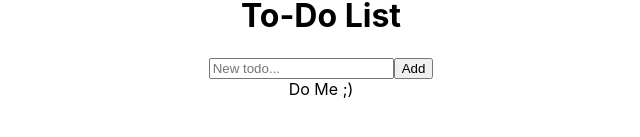
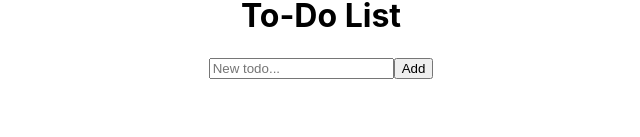
Before and after one commit to cameron-hicks/todo-toy-react, a React (Create React App) app: page / in a window 1280 px wide. Shown: the part 345-482 px from the top of the page, without its empty margins (319-959 px from the left). Built offline with nearby package versions, Linux system fonts and the light colour scheme.

Commit message:
first pass at handling state changes

```diff
--- a/src/components/App.js
+++ b/src/components/App.js
@@ -1,15 +1,30 @@
+import { useState } from 'react';
 import '../App.css';
 import TodoInput from './TodoInput.jsx';
 import TodoList from './TodoList.jsx';
 
 function App() {
+  const [todos, setTodos] = useState([]);
+  const [input, setInput] = useState('');
+  console.log(todos, input);
+
+  const clickHandler = (event) => {
+    event.preventDefault();
+    setTodos([...todos, input]);
+    return;
+  }
+
   return (
     <div className="App">
       <header>
         <h1>To-Do List</h1>
-        <TodoInput />
+        <TodoInput
+          input={input}
+          setInput={setInput}
+          clickHandler={clickHandler}
+        />
       </header>
-      <TodoList />
+      <TodoList todos={todos}/>
     </div>
   );
 }
--- a/src/components/TodoInput.jsx
+++ b/src/components/TodoInput.jsx
@@ -1,8 +1,16 @@
-const TodoInput = () => {
+const TodoInput = ({ input, setInput, clickHandler }) => {
   return ( <div>
     <form>
-      <input id="todo-input" type="text" placeholder="New todo..."></input>
-      <button>Add</button>
+      <input id="todo-input"
+        type="text"
+        placeholder="New todo..."
+        value={input}
+        onChange={(value) => setInput(value)}>
+      </input>
+      <button
+        onClick={clickHandler}>
+          Add
+      </button>
     </form>
   </div> )
 }
--- a/src/components/TodoItem.jsx
+++ b/src/components/TodoItem.jsx
@@ -1,5 +1,5 @@
-const TodoList = ({ itemText }) => {
-  return ( <div> {itemText} </div> )
+const TodoList = ({ value }) => {
+  return ( <div> {value} </div> )
 }
 
 export default TodoList;
--- a/src/components/TodoList.jsx
+++ b/src/components/TodoList.jsx
@@ -1,12 +1,12 @@
 import TodoItem from './TodoItem.jsx';
 
-const TodoList = () => {
+const TodoList = ({ todos }) => {
 
-  const todos = [<TodoItem itemText="Do Me ;)"/>];
-
-  return ( <div>
-    {todos}
-  </div> )
+  return (
+    <div className="todo-list">
+      {todos.map( value => <TodoItem value={value} /> )}
+    </div>
+  )
 }
 
 export default TodoList;
```
Also changed, not shown: 1 other file (tests, documents, lock files or other folders).
